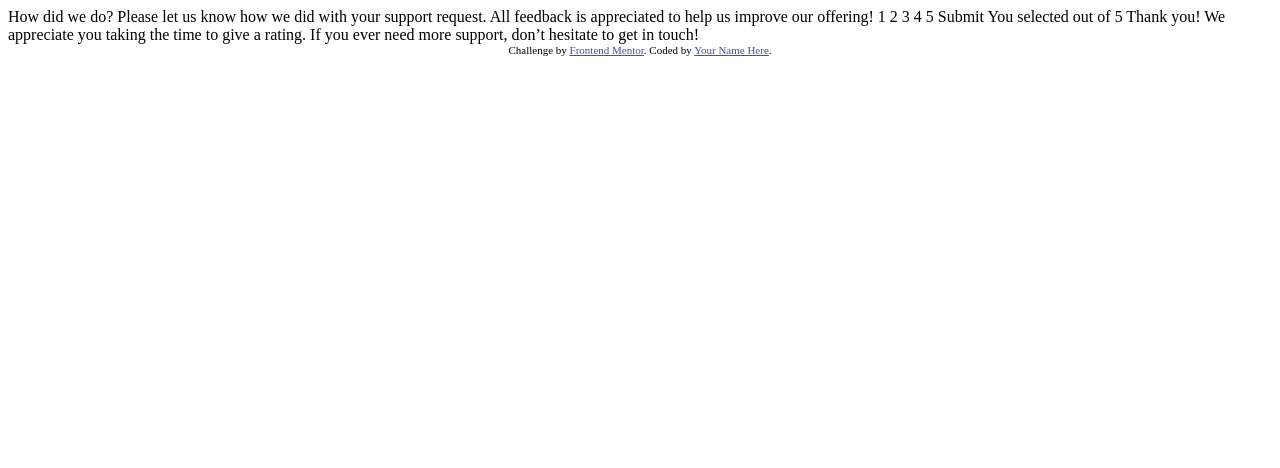
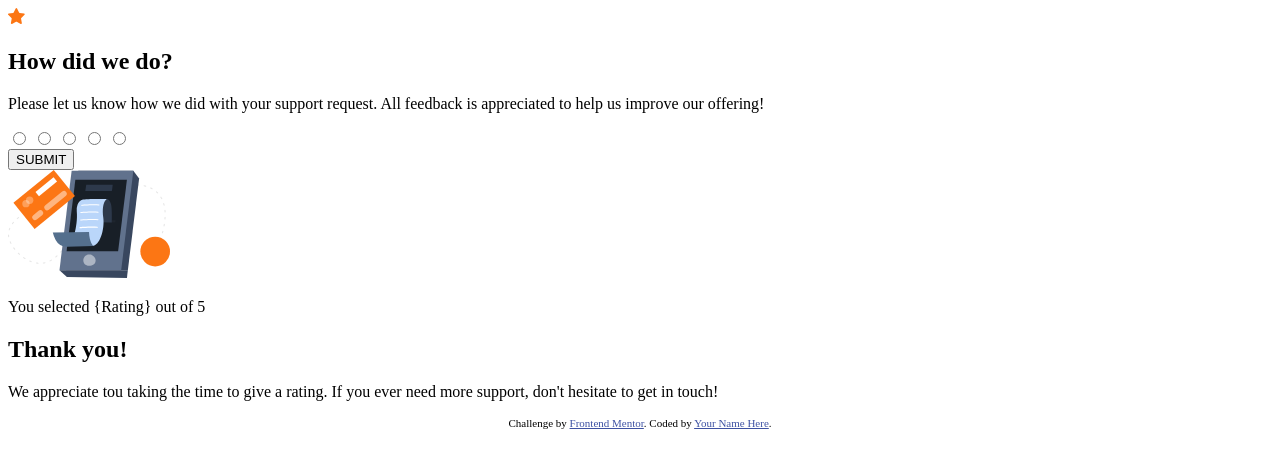
Before and after one commit to LucasBonato/Interactive-rating-component, a plain HTML site: page index.html in a window 1280 px wide. Drawn offline with Linux system fonts and the light colour scheme.

Commit message:
Main html

```diff
--- a/index.html
+++ b/index.html
@@ -15,31 +15,28 @@
     </style>
   </head>
   <body>
+    <section class="rating-state">
+      <span class="circle">
+        <img src="images/icon-star.svg" alt="Star-icon">
+      </span>
+      <h1>How did we do?</h1>
+        <p>Please let us know how we did with your support request. All feedback is appreciated to help us improve our offering!</p>
+        <div class="buttons">
+          <input type="radio" name="Rating-button" id="One" placeholder="1">
+          <input type="radio" name="Rating-button" id="Two" placeholder="2">
+          <input type="radio" name="Rating-button" id="Three" placeholder="3">
+          <input type="radio" name="Rating-button" id="Four" placeholder="4">
+          <input type="radio" name="Rating-button" id="Five" placeholder="5">
+        </div>
+        <button type="submit">SUBMIT</button>
+    </section>
 
-  <!-- Rating state start -->
-
-  How did we do?
-
-  Please let us know how we did with your support request. All feedback is appreciated
-  to help us improve our offering!
-
-  1 2 3 4 5
-
-  Submit
-
-  <!-- Rating state end -->
-
-  <!-- Thank you state start -->
-
-  You selected <!-- Add rating here --> out of 5
-
-  Thank you!
-
-  We appreciate you taking the time to give a rating. If you ever need more support,
-  don’t hesitate to get in touch!
-
-  <!-- Thank you state end -->
-
+    <section class="thanks-state">
+      <img src="images/illustration-thank-you.svg" alt="Phone-illutration">
+      <p>You selected {Rating} out of 5</p>
+      <h1>Thank you!</h1>
+        <p>We appreciate tou taking the time to give a rating. If you ever need more support, don't hesitate to get in touch!</p>
+    </section>
 
     <div class="attribution">
       Challenge by <a href="https://www.frontendmentor.io?ref=challenge" target="_blank">Frontend Mentor</a>.
```
Lines whose indentation alone changed are shown as unchanged.
